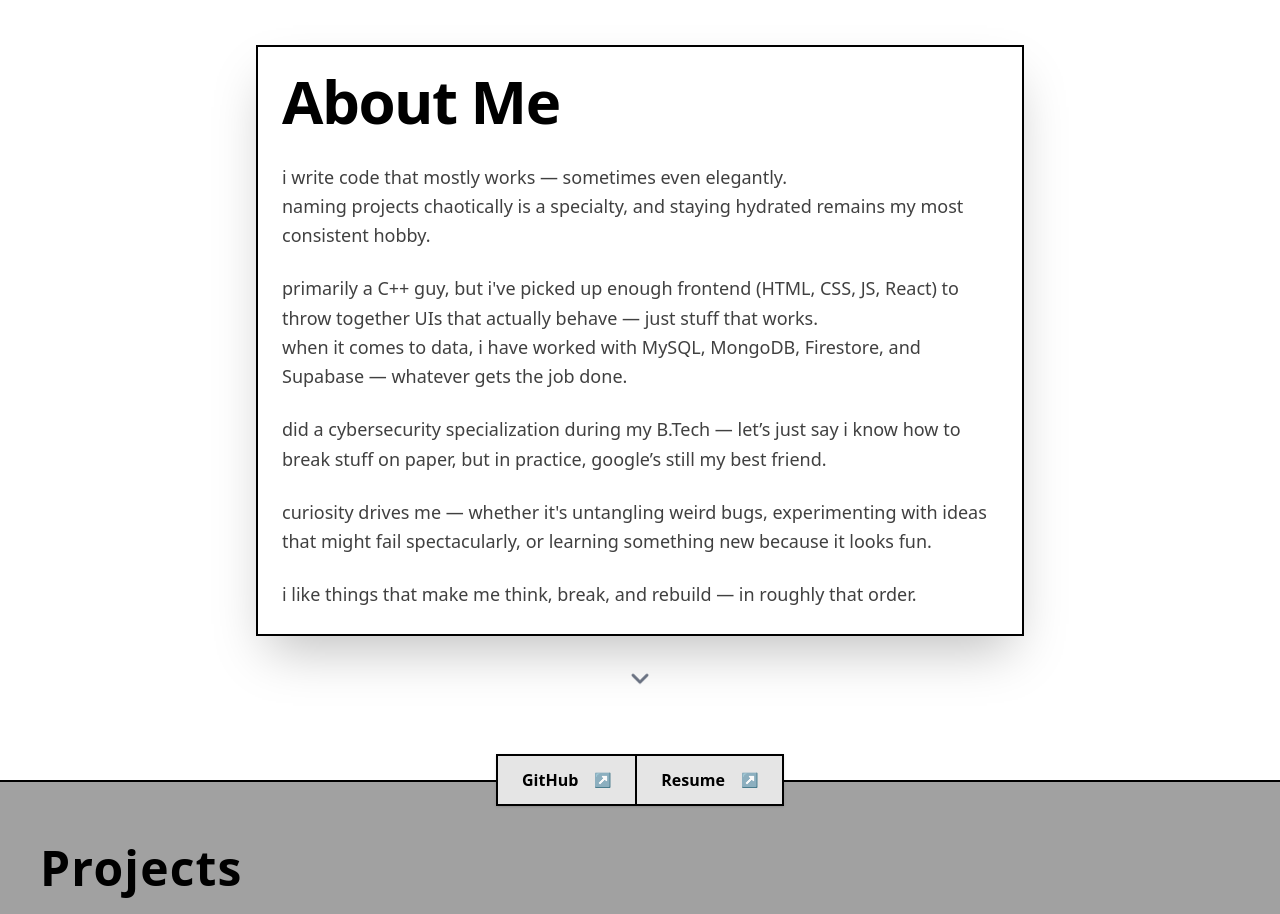
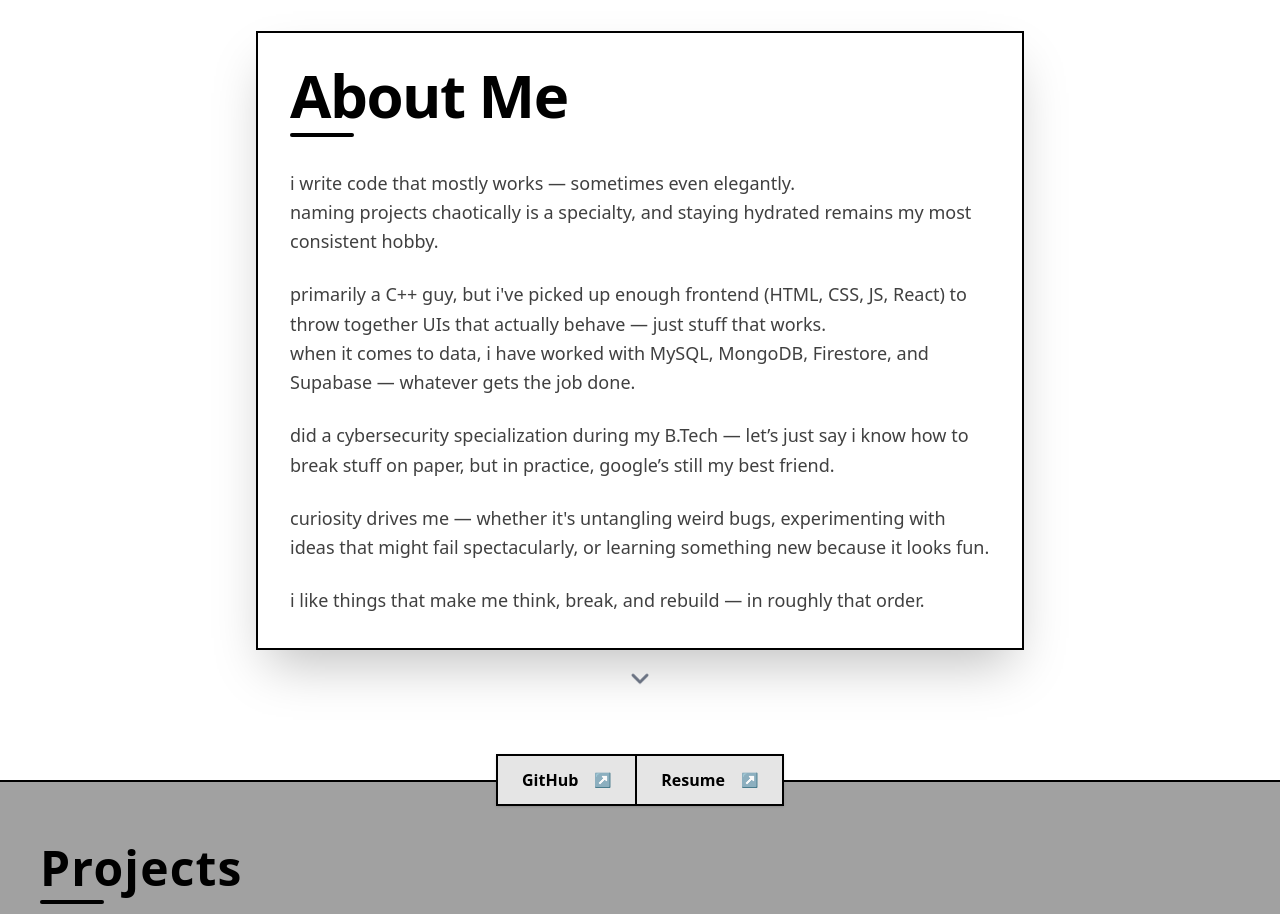
Before and after one commit to rrajvardhan/portfolio, a React (Vite) app: page / in a window 1280 px wide. Shown: the part 860-1774 px from the top of the page. Built offline with nearby package versions, Linux system fonts and the light colour scheme.

Commit message:
^v^v^v^v^v^v

```diff
--- a/src/components/AboutMe.jsx
+++ b/src/components/AboutMe.jsx
@@ -3,9 +3,10 @@ const AboutMe = ({ scrollToSection }) => {
     <>
       {/* ABOUT ME */}
       <section className="bg-white relative flex flex-col items-center justify-center min-h-screen snap-start px-4 sm:px-8 py-20">
-        <div className="max-w-3xl w-full bg-white border-2 border-black shadow-2xl p-4 sm:p-6 md:p font-bold-8">
+        <div className="max-w-3xl w-full bg-white border-2 border-black shadow-2xl p-4 sm:p-6 md:p-8">
           <h2 className="text-4xl sm:text-5xl md:text-6xl font-extrabold mb-6 sm:mb-8 tracking-tight text-black select-none">
             About Me
+            <span className="block w-16 h-1 bg-black mt-2 rounded"></span>
           </h2>
 
           <div className="text-base sm:text-lg text-neutral-700 font-medium leading-relaxed">
--- a/src/components/Projects.jsx
+++ b/src/components/Projects.jsx
@@ -1,6 +1,5 @@
 import { useState, useEffect } from "react"
 import { projects } from "../data/projects"
-import QuicKLinks from "./QuicKLinks"
 
 const Projects = () => {
   useEffect(() => {
@@ -18,6 +17,7 @@ const Projects = () => {
       <main className="min-h-screen bg-neutral-400 p-4 sm:p-6 md:p-10 snap-start">
         <h4 className="text-3xl sm:text-4xl md:text-5xl font-black my-4 sm:my-6 tracking-wide">
           Projects
+          <span className="block w-16 h-1 bg-black mt-2 rounded"></span>
         </h4>
 
         <div className="grid grid-cols-1 md:grid-cols-2 lg:grid-cols-3 gap-4 sm:gap-6 md:gap-8 auto-rows-fr">
```
